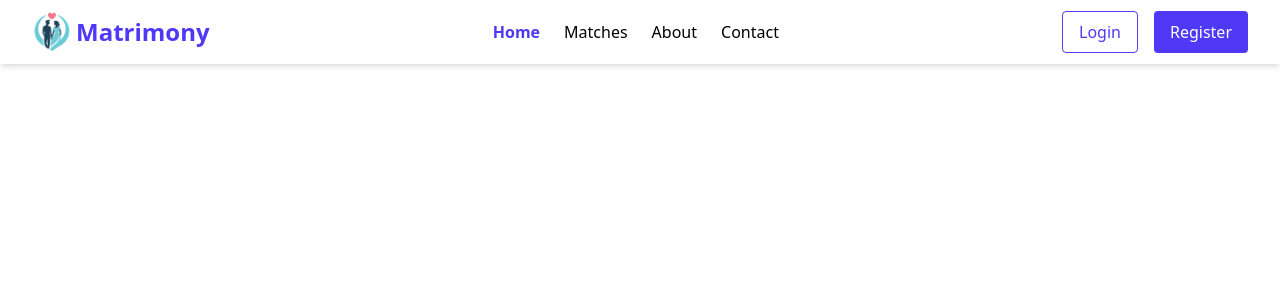
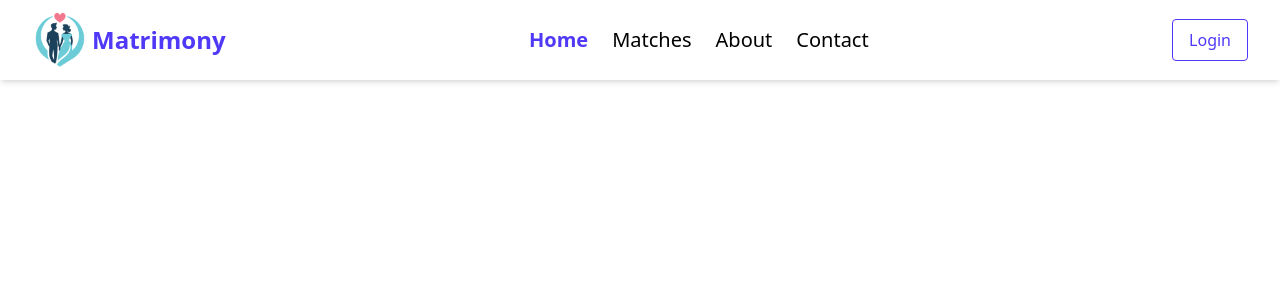
Before and after one commit to jobayer58/Matrimony-platform, a React (Vite) app: page / in a window 1280 px wide. Shown: the top 300 px of the page. Built offline with nearby package versions, Linux system fonts and the light colour scheme.

Commit message:
Navbar design update

```diff
--- a/src/Pages/Shared/Navbar/Navbar.jsx
+++ b/src/Pages/Shared/Navbar/Navbar.jsx
@@ -24,14 +24,14 @@ const Navbar = () => {
         <div>
             <nav className="bg-white shadow-md sticky top-0 z-50">
                 <div className="max-w-7xl mx-auto px-4 sm:px-6 lg:px-8">
-                    <div className="flex justify-between items-center h-16">
+                    <div className="flex justify-between items-center h-20">
                         {/* Logo */}
                         <div className="flex justify-center items-center text-2xl font-bold text-indigo-600 gap-1">
-                            <img src="/src/assets/love.png" className='h-10 w-10 object-cover' alt="" />
+                            <img src="/src/assets/love.png" className='md:h-14 md:w-14 h-10 w-10 object-cover' alt="" />
                             <p>Matrimony</p>
                         </div>
                         {/* Desktop Menu */}
-                        <ul className="hidden md:flex space-x-6">
+                        <ul className="hidden md:flex space-x-6 text-xl">
                             {path}
                         </ul>
 
@@ -40,9 +40,7 @@ const Navbar = () => {
                             <button className="px-4 py-2 border border-indigo-600 text-indigo-600 rounded hover:bg-indigo-50 transition">
                                 Login
                             </button>
-                            <button className="px-4 py-2 bg-indigo-600 text-white rounded hover:bg-indigo-700 transition">
-                                Register
-                            </button>
+
                         </div>
 
                         {/* Mobile menu button */}
@@ -85,9 +83,6 @@ const Navbar = () => {
                             <button className="w-full px-4 py-2 text-indigo-600 border border-indigo-600 rounded hover:bg-indigo-50">
                                 Login
                             </button>
-                            <button className="w-full px-4 py-2 bg-indigo-600 text-white rounded hover:bg-indigo-700">
-                                Register
-                            </button>
                         </div>
                     </ul>
                 )}
```
